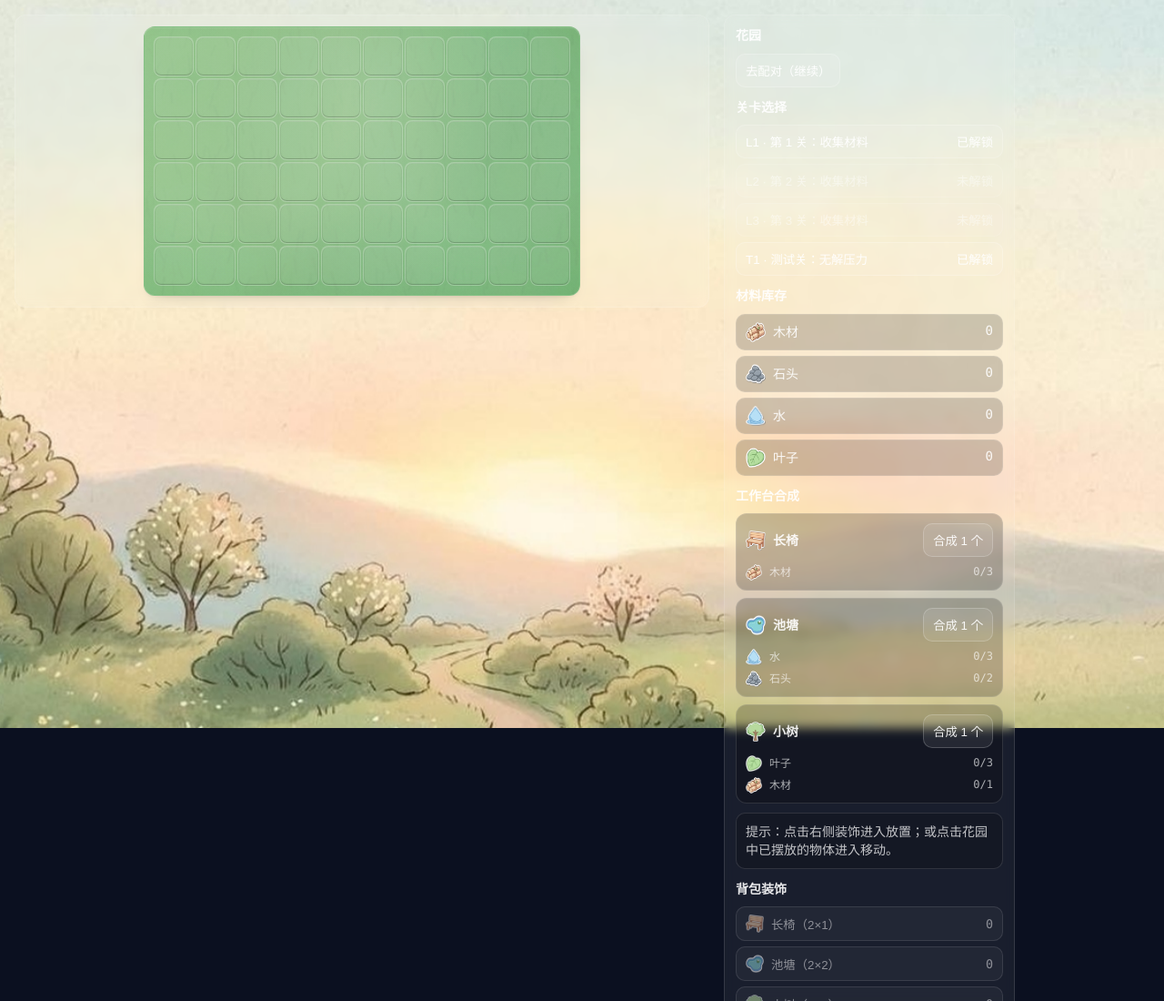
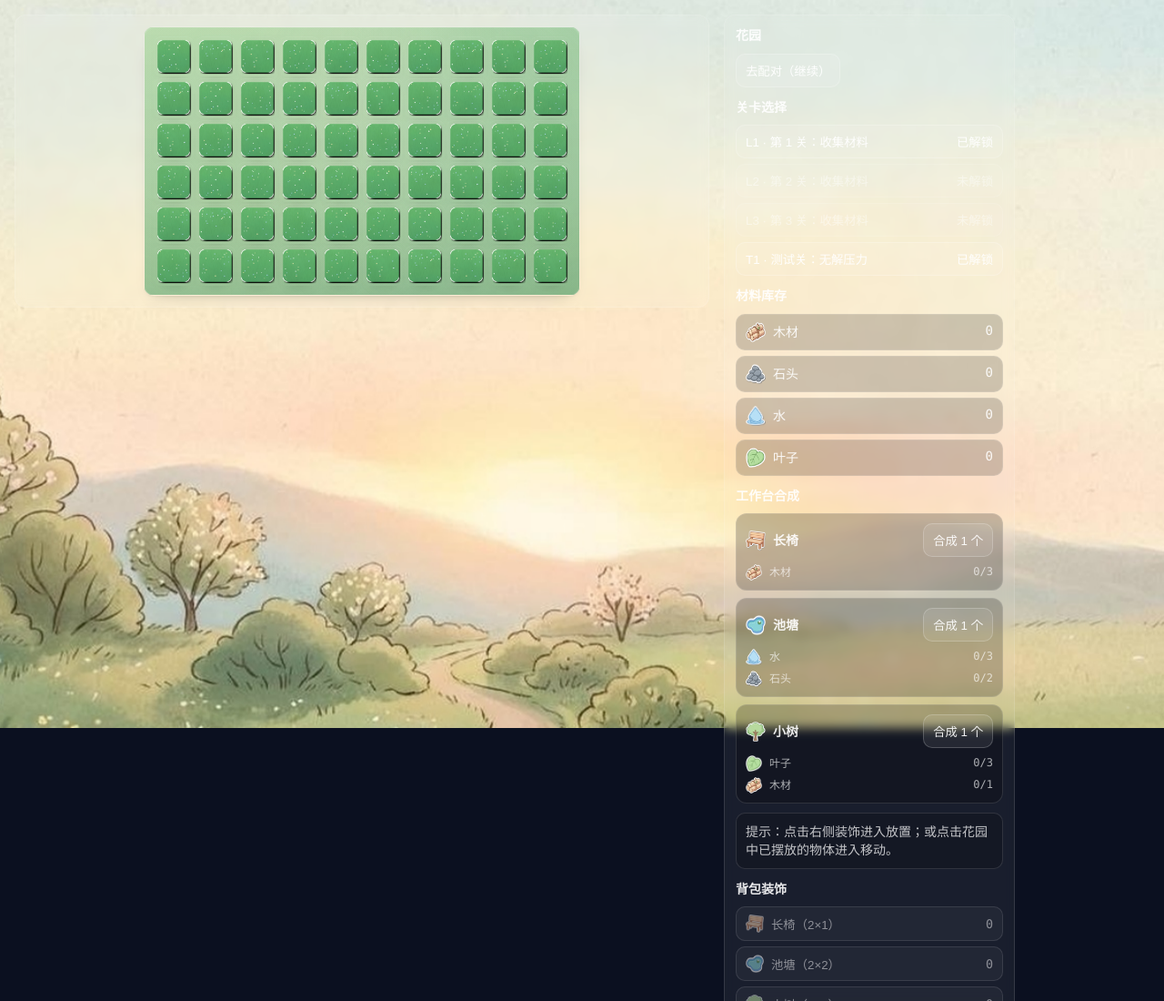
Before and after one commit to zhuoweishun/plant-lianliankan, a website built with Vite: page index.html in a window 1280 px wide. Shown: the top 1100 px of the page at 91% size. Built offline with nearby package versions, Linux system fonts and the light colour scheme.

Commit message:
feat(ui): render garden ground with sticker grass tiles

```diff
--- a/src/styles.css
+++ b/src/styles.css
@@ -221,13 +221,11 @@ code {
     /* 大尺度水彩块面（打破平铺重复感） */
     radial-gradient(circle at 22% 78%, rgba(255, 255, 255, 0.08) 0 220px, transparent 520px),
     radial-gradient(circle at 82% 72%, rgba(0, 0, 0, 0.06) 0 240px, transparent 560px),
-    /* 真草贴图（可平铺；url 由 JS 写入 CSS 变量，兼容 BASE_URL） */
-    var(--grass-tile, none),
     /* 草地底色（兜底） */
     linear-gradient(180deg, rgba(120, 190, 120, 0.55), rgba(70, 150, 95, 0.62));
-  background-size: auto, auto, auto, auto, 520px 520px, auto;
-  background-repeat: no-repeat, no-repeat, no-repeat, no-repeat, repeat, no-repeat;
-  background-position: 10% 10%, 80% 20%, 22% 78%, 82% 72%, -40px -80px, center;
+  background-size: auto, auto, auto, auto, auto;
+  background-repeat: no-repeat, no-repeat, no-repeat, no-repeat, no-repeat;
+  background-position: 10% 10%, 80% 20%, 22% 78%, 82% 72%, center;
   border: 1px solid rgba(255, 255, 255, 0.14);
   border-radius: 12px;
   box-shadow:
@@ -242,12 +240,10 @@ code {
   overflow: hidden;
   appearance: none;
   border-radius: 8px;
-  border: 1px solid rgba(255, 255, 255, 0.18);
-  /* 地块玻璃感：让底下草纹透出来 */
-  background: rgba(255, 255, 255, 0.08);
+  border: none;
+  background: var(--grass-cell, none) center / contain no-repeat;
   box-shadow:
-    inset rgba(255, 255, 255, 0.14) 0 1px 0,
-    inset rgba(0, 0, 0, 0.12) 0 -1px 0;
+    rgba(0, 0, 0, 0.18) 0 8px 14px -10px;
   transition:
     background 160ms ease,
     border-color 160ms ease,
@@ -260,12 +256,9 @@ code {
   inset: 0;
   border-radius: 8px;
   pointer-events: none;
-  /* 地块边缘：更像“草坪砖”的边缘暗角 */
-  box-shadow:
-    inset rgba(0, 0, 0, 0.08) 0 0 0 1px,
-    inset rgba(0, 0, 0, 0.12) 0 -2px 4px -3px,
-    inset rgba(255, 255, 255, 0.08) 0 1px 0;
-  opacity: 0.7;
+  /* 轻微纸感高光，避免“贴纸过硬” */
+  box-shadow: inset rgba(255, 255, 255, 0.10) 0 1px 0;
+  opacity: 0.55;
 }
 
 .garden-cell:hover {
--- a/src/ui/scenes/GardenScene.ts
+++ b/src/ui/scenes/GardenScene.ts
@@ -396,8 +396,6 @@ export class GardenScene {
 
     this.gridEl.innerHTML = "";
     this.gridEl.style.display = "grid";
-    // Grass texture URL via CSS var (so it works with GitHub Pages BASE_URL)
-    this.gridEl.style.setProperty("--grass-tile", `url("${publicUrl("ui/textures/grass_tile.png")}")`);
     this.gridEl.style.gridTemplateColumns = `repeat(${this.garden.width}, ${cellPx}px)`;
     this.gridEl.style.gridTemplateRows = `repeat(${this.garden.height}, ${cellPx}px)`;
     this.gridEl.style.gap = `${gapPx}px`;
@@ -418,6 +416,8 @@ export class GardenScene {
         btn.style.width = `${cellPx}px`;
         btn.style.height = `${cellPx}px`;
         btn.style.padding = "0";
+        const variant = pickGrassVariant(x, y, 6);
+        btn.style.setProperty("--grass-cell", `url("${publicUrl(`ui/tiles/grass/grass-${variant}.png`)}")`);
         btn.style.cursor = this.selected || this.movingIndex !== null ? "pointer" : "default";
         btn.textContent = "";
         this.gridEl.appendChild(btn);
@@ -691,6 +691,14 @@ export class GardenScene {
   }
 }
 
+function pickGrassVariant(x: number, y: number, count: number): number {
+  // Deterministic hash by coordinates (stable across renders, supports future expansion)
+  let h = (x * 73856093) ^ (y * 19349663);
+  h = h | 0;
+  const idx = Math.abs(h) % count;
+  return idx + 1; // 1..count
+}
+
 function renderDecorationButton(def: DecorationDef, count: number, selected: boolean, disabled: boolean): HTMLElement {
   const btn = document.createElement("button");
   btn.type = "button";
```
Also changed, not shown: public/ui/tiles/grass/grass-1.png (added), public/ui/tiles/grass/grass-2.png (added), public/ui/tiles/grass/grass-3.png (added), public/ui/tiles/grass/grass-4.png (added), public/ui/tiles/grass/grass-5.png (added), public/ui/tiles/grass/grass-6.png (added).
